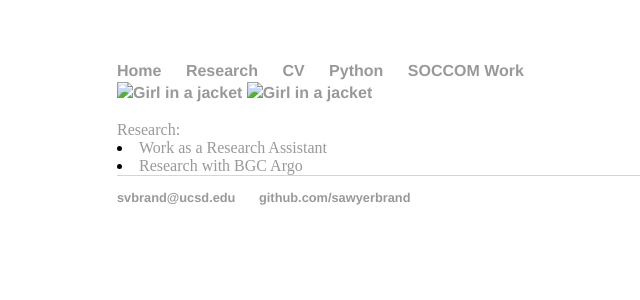
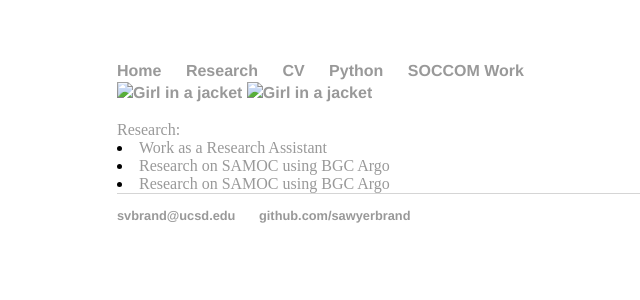
Before and after one commit to SawyerBrand/SawyerBrand.github.io, a Jekyll site: the page built from Research/index.html, in a window 1280 px wide. Shown: the top 300 px of the page, without its empty margins (75-715 px from the left). Built offline with Jekyll 4.4.1, drawn with Linux system fonts in a browser that asks for light colours.

Commit message:
Update index.html

```diff
--- a/Research/index.html
+++ b/Research/index.html
@@ -7,4 +7,5 @@
 <link rel="stylesheet" type="text/css" href="/css/main.css">
 
 				      <li><a href="/res_ass">Work as a Research Assistant</a></li>
-				      <li><a href="/res">Research with BGC Argo</a></li>
+				      <li><a href="/res">Research on SAMOC using BGC Argo</a></li>
+				      <li><a href="/cars_res">Research on SAMOC using BGC Argo</a></li>
```
